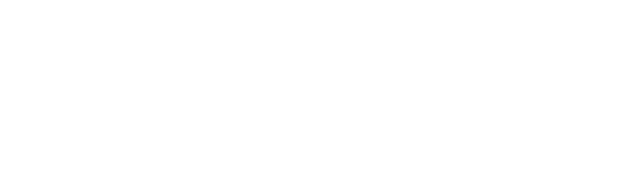
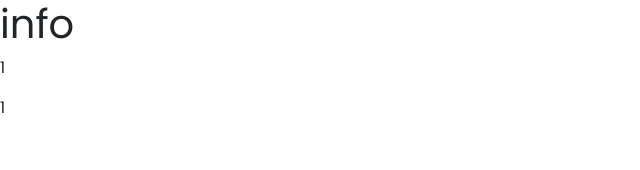
Before and after one commit to JeffersonAlves7/aescatic, a React (Vite) app: page /catalogo/1/1 in a window 1280 px wide. Before the commit this address had no page. Shown: the top 170 px of the page, without its empty margins (0-640 px from the left). Built offline with nearby package versions, Linux system fonts and the light colour scheme.

Commit message:
feat: create catalogo categoria and info views and add them to the route

```diff
--- a/src/App.jsx
+++ b/src/App.jsx
@@ -1,6 +1,9 @@
 import { BrowserRouter, Routes, Route } from 'react-router-dom';
 import { Home } from './Views/Home';
-import { Roupas } from './Views/Roupas';
+
+import { Catalogo } from './Views/Catalogo';
+import { Categoria } from './Views/Catalogo/Categoria';
+import { Info } from './Views/Catalogo/Info';
 
 function App() {
   return (
@@ -8,7 +11,10 @@ function App() {
       <BrowserRouter>
         <Routes>
           <Route path="/" element={<Home />} />
-          <Route path="/roupas" element={<Roupas />} />
+
+          <Route path="/catalogo" element={<Catalogo />} />
+          <Route path="/catalogo/:categoria" element={<Categoria />} />
+          <Route path="/catalogo/:categoria/:peca" element={<Info />} />
         </Routes>
       </BrowserRouter>
     </div>
--- /dev/null
+++ b/src/Views/Catalogo/Categoria/index.jsx
@@ -0,0 +1,14 @@
+import { useParams } from 'react-router-dom';
+
+export function Categoria() {
+  const { categoria } = useParams();
+
+  return (
+    <div id="categoria">
+      <h1>Categoria</h1>
+      <div>
+        <p>{categoria}</p>
+      </div>
+    </div>
+  );
+}
--- /dev/null
+++ b/src/Views/Catalogo/Info/index.jsx
@@ -0,0 +1,21 @@
+import { useParams } from 'react-router-dom';
+
+function getInfo() {
+  return {};
+}
+
+export function Info() {
+  const { categoria, peca } = useParams();
+
+  const info = getInfo(); // Essa variavel vai ter todas as informacoes sobre o produto
+
+  return (
+    <div id="info">
+      <h1>info</h1>
+      <div>
+        <p>{categoria}</p>
+        <p>{peca}</p>
+      </div>
+    </div>
+  );
+}
--- /dev/null
+++ b/src/Views/Catalogo/index.jsx
@@ -0,0 +1,7 @@
+export function Catalogo() {
+  return (
+    <div id="catalogo">
+      <h1>Catálogo</h1>
+    </div>
+  );
+}
```
Also changed, not shown: src/Views/Roupa/index.jsx (deleted), src/Views/Roupa/styles.module.css (deleted), src/Views/Roupas/index.jsx (deleted), src/Views/Roupas/styles.module.css (deleted).
